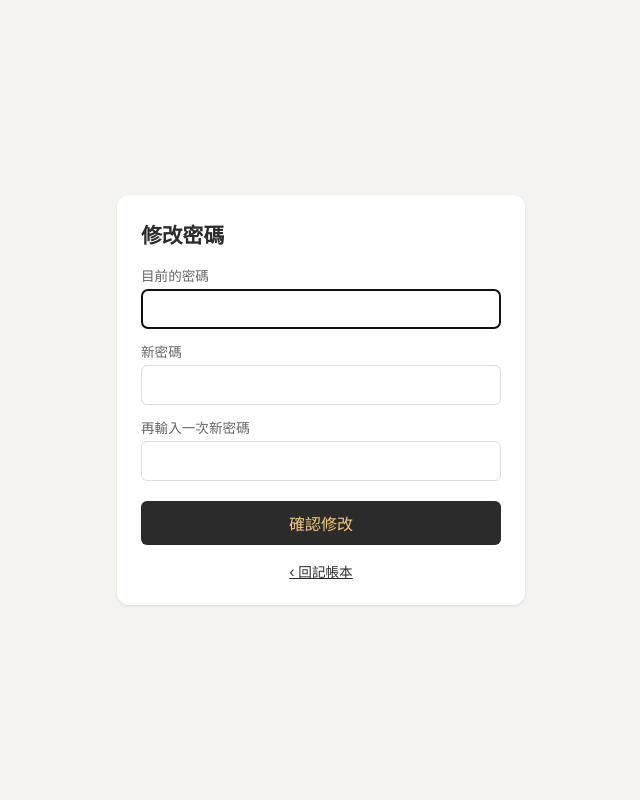
After one commit to thomaschen-spec/ledger-v2, a Flask app: page /change-password in a window 1280 px wide. The commit adds this page. Shown: the whole page, without its empty margins (319-959 px from the left). Run offline with Flask 3, Linux system fonts and the light colour scheme; the visitor is signed in with stand-in values (Sample User, id 1); some libraries are stand-ins or nearby versions.

Commit message:
feat: 加修改密碼功能；移除驗證用的過戶路由，加一次性清除測試帳號路由

```diff
--- a/app.py
+++ b/app.py
@@ -152,52 +152,51 @@ def logout():
     return redirect(url_for("login"))
 
 
-@app.route("/admin/reassign-legacy", methods=["POST"])
-def admin_reassign_legacy():
+@app.route("/admin/cleanup-test-users", methods=["POST"])
+def admin_cleanup_test_users():
     if request.form.get("secret") != os.environ.get("SECRET_KEY", "dev-only-insecure-key-change-in-render-env"):
         return "forbidden", 403
-    target_username = request.form.get("target", "").strip()
     with get_conn() as conn:
         with conn.cursor() as cur:
-            cur.execute("SELECT id FROM users WHERE username = %s", (target_username,))
-            target = cur.fetchone()
-            if not target:
-                return "target user not found", 404
-            target_id = target["id"]
+            cur.execute("DELETE FROM users WHERE username LIKE '\\_\\_test%' ESCAPE '\\'")
+            deleted = cur.rowcount
+        conn.commit()
+    return f"deleted {deleted}", 200
 
-            cur.execute("SELECT id FROM users WHERE username LIKE '\\_\\_test%' ESCAPE '\\'")
-            test_users = [r["id"] for r in cur.fetchall()]
-            if not test_users:
-                return "no test users found", 404
 
-            # 刪掉驗證時新增的假測試帳目，不歸戶
-            cur.execute("DELETE FROM transactions WHERE note = 'TESTMARK_A'")
+@app.route("/change-password", methods=["GET", "POST"])
+@login_required
+def change_password():
+    uid = current_user_id()
+    error = None
+    success = False
+    if request.method == "POST":
+        current_password = request.form.get("current_password", "")
+        new_password = request.form.get("new_password", "")
+        confirm_password = request.form.get("confirm_password", "")
 
-            # 逐一過戶測試帳號名下的分類；若真帳號已有同名分類（例如剛註冊時的預設分類），
-            # 就把帳目轉去那個既有分類、刪掉重複的測試分類，避免撞到 (name, user_id) 的唯一限制
-            cur.execute("SELECT id, name FROM categories WHERE user_id = ANY(%s)", (test_users,))
-            for cat in cur.fetchall():
-                cur.execute(
-                    "SELECT id FROM categories WHERE user_id = %s AND name = %s",
-                    (target_id, cat["name"]),
-                )
-                existing = cur.fetchone()
-                if existing:
+        with get_conn() as conn:
+            with conn.cursor() as cur:
+                cur.execute("SELECT password_hash FROM users WHERE id = %s", (uid,))
+                user = cur.fetchone()
+
+                if not check_password_hash(user["password_hash"], current_password):
+                    error = "目前的密碼不對"
+                elif not new_password:
+                    error = "新密碼不能空白"
+                elif new_password != confirm_password:
+                    error = "兩次輸入的新密碼不一樣"
+                else:
                     cur.execute(
-                        "UPDATE transactions SET category_id = %s WHERE category_id = %s",
-                        (existing["id"], cat["id"]),
+                        "UPDATE users SET password_hash = %s WHERE id = %s",
+                        (generate_password_hash(new_password), uid),
                     )
-                    cur.execute("DELETE FROM categories WHERE id = %s", (cat["id"],))
-                else:
-                    cur.execute("UPDATE categories SET user_id = %s WHERE id = %s", (target_id, cat["id"]))
+                    conn.commit()
+                    success = True
 
-            cur.execute(
-                "UPDATE transactions SET user_id = %s WHERE user_id = ANY(%s)",
-                (target_id, test_users),
-            )
-            cur.execute("DELETE FROM users WHERE id = ANY(%s)", (test_users,))
-        conn.commit()
-    return "ok", 200
+    return render_template("change_password.html", error=error, success=success)
+
+
 
 
 def parse_month(month_str):
--- /dev/null
+++ b/templates/change_password.html
@@ -0,0 +1,37 @@
+<!DOCTYPE html>
+<html lang="zh-Hant">
+<head>
+<meta charset="UTF-8">
+<meta name="viewport" content="width=device-width, initial-scale=1.0">
+<title>修改密碼 — 記帳本</title>
+<style>
+  body { font-family: -apple-system, "Segoe UI", "Microsoft JhengHei", sans-serif; background: #f5f3ef; margin: 0; padding: 16px; color: #2b2b2b; display: flex; align-items: center; justify-content: center; min-height: 100vh; box-sizing: border-box; }
+  .card { background: #fff; border-radius: 12px; padding: 24px; max-width: 360px; width: 100%; box-shadow: 0 1px 3px rgba(0,0,0,0.1); }
+  h1 { font-size: 1.3rem; margin: 0 0 16px; }
+  label { display: block; font-size: 0.85rem; margin-top: 12px; color: #666; }
+  input { width: 100%; padding: 10px; margin-top: 4px; border: 1px solid #ddd; border-radius: 6px; font-size: 1rem; box-sizing: border-box; }
+  button { margin-top: 20px; width: 100%; padding: 10px; background: #2b2b2b; color: #f5c977; border: none; border-radius: 6px; font-size: 1rem; cursor: pointer; }
+  .error { color: #c0392b; font-size: 0.85rem; margin-top: 12px; }
+  .success { color: #27ae60; font-size: 0.85rem; margin-top: 12px; }
+  .back { text-align: center; margin-top: 16px; font-size: 0.85rem; }
+  .back a { color: #2b2b2b; }
+</style>
+</head>
+<body>
+<div class="card">
+  <h1>修改密碼</h1>
+  <form method="post">
+    <label>目前的密碼</label>
+    <input type="password" name="current_password" required autofocus>
+    <label>新密碼</label>
+    <input type="password" name="new_password" required>
+    <label>再輸入一次新密碼</label>
+    <input type="password" name="confirm_password" required>
+    <button type="submit">確認修改</button>
+  </form>
+  {% if error %}<div class="error">{{ error }}</div>{% endif %}
+  {% if success %}<div class="success">密碼改好了！</div>{% endif %}
+  <div class="back"><a href="{{ url_for('index') }}">‹ 回記帳本</a></div>
+</div>
+</body>
+</html>
--- a/templates/index.html
+++ b/templates/index.html
@@ -42,7 +42,7 @@
 <div class="wrap">
   <div style="display:flex; justify-content:space-between; align-items:center;">
     <h1>記帳本</h1>
-    <div style="font-size:0.8rem; color:#888;">{{ session_username }}・<a href="{{ url_for('logout') }}" style="color:#888;">登出</a></div>
+    <div style="font-size:0.8rem; color:#888;">{{ session_username }}・<a href="{{ url_for('change_password') }}" style="color:#888;">改密碼</a>・<a href="{{ url_for('logout') }}" style="color:#888;">登出</a></div>
   </div>
 
   <div class="month-nav">
```
